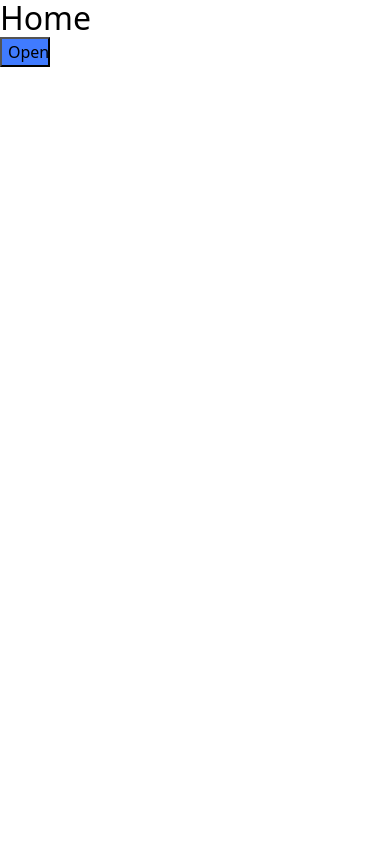
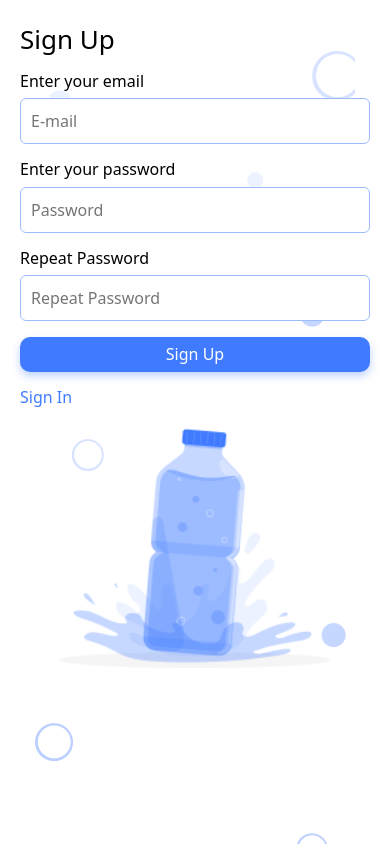
Before and after one commit to OhWellNevermind/water-tracker, a React (Vite) app: page / in a window 390 px wide. Built offline with nearby package versions, Linux system fonts and the light colour scheme.

Commit message:
sign up for mobile

```diff
--- a/src/App.jsx
+++ b/src/App.jsx
@@ -1,10 +1,12 @@
 import { Routes, Route } from "react-router-dom";
-import { Home } from "./pages/Home/Home";
+// import { Home } from "./pages/Home/Home";
+import { SignUp } from "./pages/Home/SignUp/SignUp";
 
 export const App = () => {
   return (
     <Routes>
-      <Route index element={<Home />} />
+      {/* <Route index element={<Home />} /> */}
+      <Route index element={<SignUp />} />
     </Routes>
   );
 };
--- /dev/null
+++ b/src/pages/Home/SignUp/SignUp.jsx
@@ -0,0 +1,53 @@
+import {
+  FormContent,
+  SignUpForm,
+  Label,
+  Input,
+  Button,
+  Link,
+  Title,
+  StyledBackground,
+} from "./SignUp.styled";
+
+export const SignUp = () => {
+  return (
+    <div>
+      <SignUpForm>
+        <Title>Sign Up</Title>
+        <StyledBackground />
+        <FormContent>
+          <Label>Enter your email</Label>
+          <Input
+            type="email"
+            placeholder="E-mail"
+            name="email"
+            required
+          ></Input>
+
+          <Label>Enter your password</Label>
+          <Input
+            type="password"
+            placeholder="Password"
+            name="psw"
+            required
+          ></Input>
+
+          <Label>Repeat Password</Label>
+          <Input
+            type="password"
+            placeholder="Repeat Password"
+            name="psw-repeat"
+            required
+          ></Input>
+          <Button>Sign Up</Button>
+          <Link href="">Sign In</Link>
+          <img
+            src="/src/assets/images/mobile/BottleForSigninMobile-min.png"
+            alt="Bottle"
+          />
+          {/* </div> */}
+        </FormContent>
+      </SignUpForm>
+    </div>
+  );
+};
--- /dev/null
+++ b/src/pages/Home/SignUp/SignUp.styled.jsx
@@ -0,0 +1,68 @@
+import styled from "styled-components";
+import { colors } from "../../../constants";
+
+export const FormContent = styled.div`
+  display: flex;
+  flex-direction: column;
+
+  /* height: 100vh; */
+`;
+
+export const StyledBackground = styled.div`
+  /* content: ""; */
+  position: fixed;
+  /* top: 154px; */
+  top: 51px;
+  left: 0;
+  width: 100%;
+  height: 100vh;
+  background: url("/src/assets/images/mobile/BackgroundElementSignin-min.png")
+    center/contain no-repeat;
+  z-index: -1;
+`;
+
+export const SignUpForm = styled.form`
+  /* width: 280px; */
+  padding: 24px 20px;
+  display: flex;
+  flex-direction: column;
+  justify-content: center;
+`;
+
+export const Title = styled.h1`
+  margin: 0 0 16px;
+  font-size: 26px;
+  font-weight: 500;
+  line-height: 1.23;
+`;
+
+export const Label = styled.label`
+  margin-bottom: 8px;
+`;
+
+export const Input = styled.input`
+  margin-bottom: 16px;
+  padding: 12px 10px;
+  border-radius: 6px;
+  border: 1px solid ${colors.LIGHT_BLUE};
+  background: var(#fff);
+
+  color: ${colors.LIGHT_GRAY};
+  font-size: 16px;
+  line-height: 1.25; /* 125% */
+`;
+
+export const Button = styled.button`
+  margin-bottom: 16px;
+  padding: 8px 30px;
+  border: none;
+  border-radius: 10px;
+  color: #fff;
+  background-color: ${colors.BLUE};
+  box-shadow: 0px 4px 8px 0px rgba(64, 123, 255, 0.34);
+`;
+
+export const Link = styled.a`
+  text-decoration: none;
+  color: ${colors.BLUE};
+`;
```
